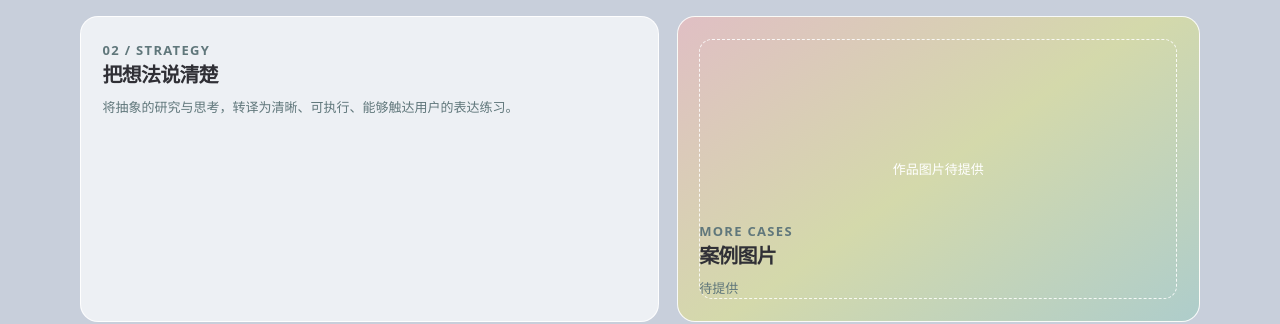
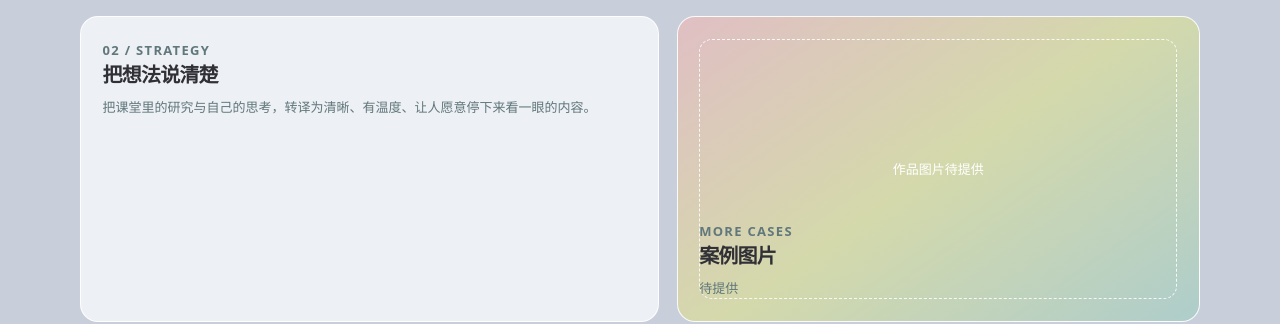
Before and after one commit to Lemcous/Lemcous.github.io, a Jekyll site: the page built from index.md, in a window 1280 px wide and 900 px high, scrolled down 2308 px. Shown: the part 162-486 px from the top of the window. Built offline with Jekyll 4.4.1, drawn with Linux system fonts in a browser that asks for light colours; our own code applies the rules of GitHub Pages for plain Markdown files; a style sheet for code colours, icons or effects is not loaded.

```diff
--- a/index.md
+++ b/index.md
@@ -99,7 +99,7 @@
 
   <section class="xz-section xz-statement"><div class="xz-inner xz-reveal"><p class="xz-kicker">MY APPROACH</p><h2>从好奇开始，<br>把想法认真说清楚。<br><em>仍在学习，也在持续尝试。</em></h2><p class="xz-sub">我喜欢观察人、内容与平台之间的关系；也愿意把每一次学习、提问和小小的实践，慢慢变成自己的表达。</p><div class="xz-mini-icons"><span>✦</span><span>◌</span><span>↗</span></div></div></section>
 
-  <section class="xz-section xz-work"><div class="xz-inner xz-reveal"><div class="xz-head"><p class="xz-kicker">SELECTED WORK</p><h2>我正在练习的内容方式</h2></div><div class="xz-grid"><article class="xz-card xz-card--visual"><div><p class="xz-card__tag">PROJECT IMAGE</p><h3>作品项目</h3><p>课程研究、内容分析与个人项目中的学习记录。</p></div></article><article class="xz-card"><p class="xz-card__tag">01 / INSIGHT</p><h3>从观察开始</h3><p>从真实的使用场景、沟通语境和内容反馈里，练习发现值得被认真回应的问题。</p></article><article class="xz-card"><p class="xz-card__tag">02 / STRATEGY</p><h3>把想法说清楚</h3><p>将抽象的研究与思考，转译为清晰、可执行、能够触达用户的表达练习。</p></article><article class="xz-card xz-card--visual"><div><p class="xz-card__tag">MORE CASES</p><h3>案例图片</h3><p>待提供</p></div></article></div></div></section>
+  <section class="xz-section xz-work"><div class="xz-inner xz-reveal"><div class="xz-head"><p class="xz-kicker">SELECTED WORK</p><h2>我正在练习的内容方式</h2></div><div class="xz-grid"><article class="xz-card xz-card--visual"><div><p class="xz-card__tag">PROJECT IMAGE</p><h3>作品项目</h3><p>课程研究、内容分析与个人项目中的学习记录。</p></div></article><article class="xz-card"><p class="xz-card__tag">01 / INSIGHT</p><h3>从观察开始</h3><p>从真实的使用场景、沟通语境和内容反馈里，练习发现值得被认真回应的问题。</p></article><article class="xz-card"><p class="xz-card__tag">02 / STRATEGY</p><h3>把想法说清楚</h3><p>把课堂里的研究与自己的思考，转译为清晰、有温度、让人愿意停下来看一眼的内容。</p></article><article class="xz-card xz-card--visual"><div><p class="xz-card__tag">MORE CASES</p><h3>案例图片</h3><p>待提供</p></div></article></div></div></section>
 
   <section class="xz-section xz-study"><div class="xz-inner xz-study-grid xz-reveal"><div class="xz-school"><div class="xz-school__stamp">学习坐标</div><p class="xz-card__tag">EDUCATION</p><h3>南京大学</h3><p>新闻与传播学院 · 新闻与传播硕士</p></div><div><p class="xz-kicker">MY LEARNING PATH</p><h2 style="font-size:clamp(2rem,4vw,4rem);letter-spacing:-.08em;margin:.1rem 0 1.2rem">把学习变成<br>持续生长的能力</h2><div class="xz-timeline"><div class="xz-time"><small>2025 — 至今</small><div><b>南京大学</b><br><span>新闻与传播硕士 · 数字营销传播方向</span></div></div><div class="xz-time"><small>本科阶段</small><div><b>新闻传播相关学习</b><br><span>夯实传播理论与内容表达基础</span></div></div><div class="xz-time"><small>进行中</small><div><b>研究与实践</b><br><span>把课堂、项目和个人观察连接起来</span></div></div></div></div></div></section>
 
```
